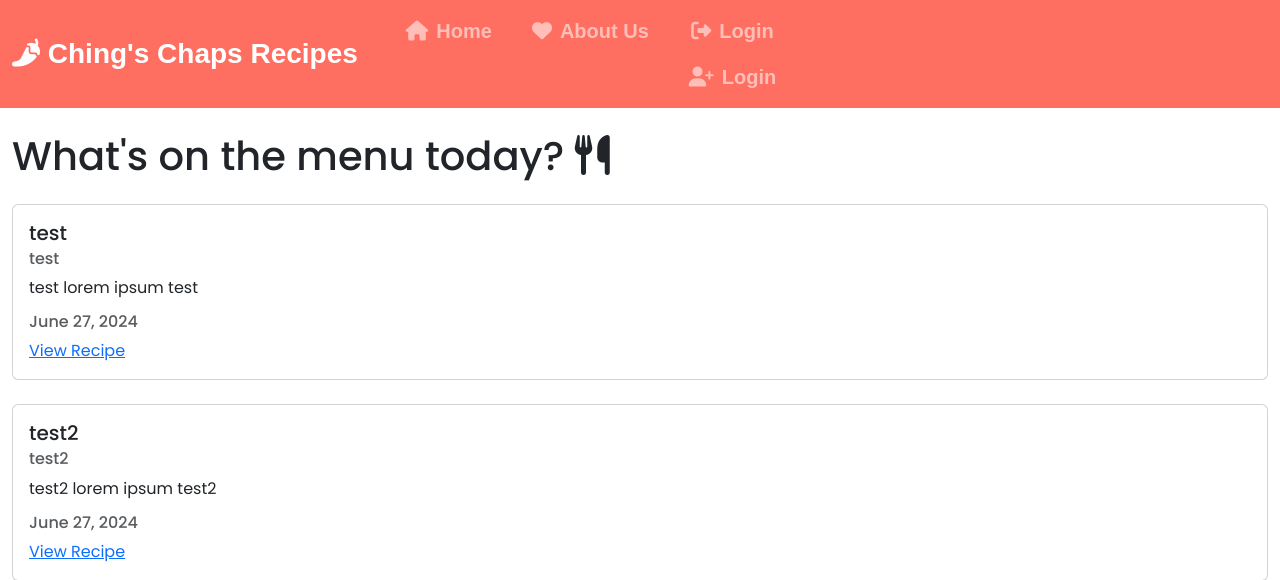
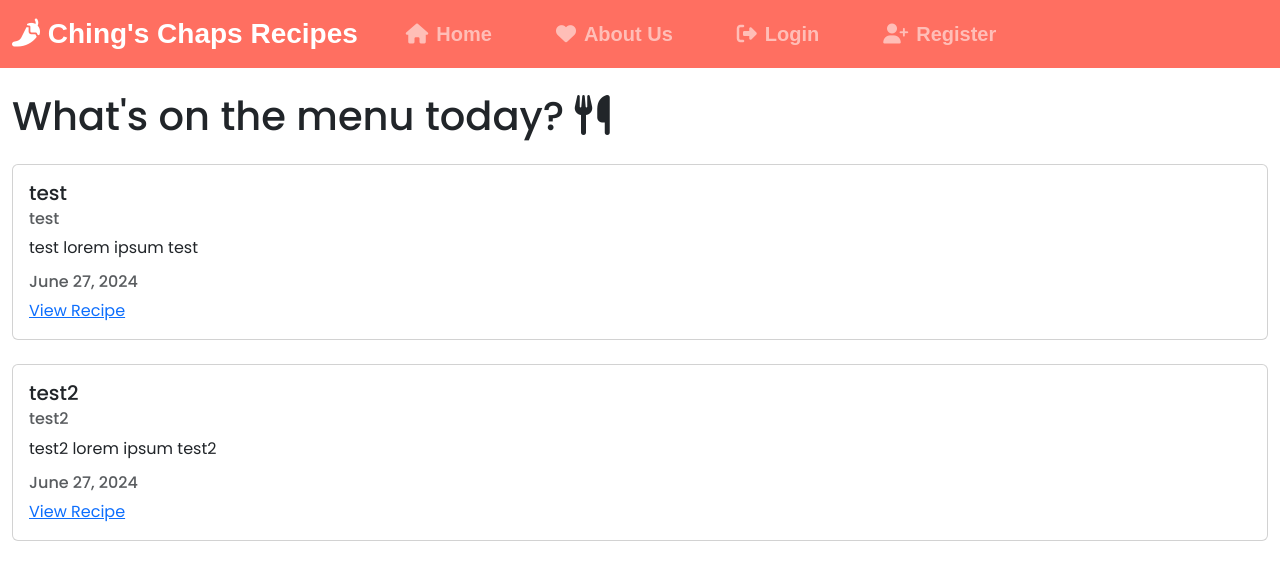
Before and after one commit to JamieBennett-Dev/Hackathon3-Recipe, a Django app: page / in a window 1280 px wide. Shown: the top 580 px of the page. Run offline with Django 5.2, Linux system fonts and the light colour scheme; data comes from the database, SQL or seed files in the repository; some libraries are stand-ins or nearby versions; some web fonts are replaced.

Commit message:
fixed base.html navbar

```diff
--- a/grub/urls.py
+++ b/grub/urls.py
@@ -25,5 +25,5 @@ urlpatterns = [
     path('register/', user_views.register, name="user-register"),
     path('login/', auth_views.LoginView.as_view(template_name='users/login.html'), name="user-login"),
     path('logout/', auth_views.LogoutView.as_view(template_name='users/logout.html'), name="user-logout"),
-    #path('profile/', user_views.profile, name="user-profile"),
+    path('profile/', user_views.profile, name="user-profile"),
 ]
--- a/recipes/templates/recipes/base.html
+++ b/recipes/templates/recipes/base.html
@@ -44,21 +44,29 @@
                         <a class="nav-link fs-5 d-flex justify-content-center align-items-center" aria-current="page"
                             href="{% url 'recipes-home' %}"><i class="fa-solid fa-house pe-2"></i> Home</a>
                     </li>
-                    <li class="nav-item">
+                    <li class="nav-item px-4">
                         <a class="nav-link fs-5 d-flex justify-content-center align-items-center" aria-current="page"
                             href="{% url 'recipes-about' %}"><i class="fa-solid fa-heart pe-2"></i> About Us</a>
                     </li>
+                    {% if user.is_authenticated %}
                     <li class="nav-item px-4">
-                        {% if user.is_authenticated %}
+                        <a class="nav-link fs-5 d-flex justify-content-center align-items-center" aria-current="page"
+                            href="{% url 'user-profile' %}"><i class="fa-solid fa-user pe-2"></i> My Profile</a>
+                    </li>
+                    <li class="nav-item px-4">
                         <a class="nav-link fs-5 d-flex justify-content-center align-items-center" aria-current="page"
                             href="{% url 'user-logout' %}"><i class="fa-solid fa-right-from-bracket pe-2"></i> Logout</a>
-                        {% else %}
+                    </li>
+                    {% else %}
+                    <li class="nav-item px-4">
                         <a class="nav-link fs-5 d-flex justify-content-center align-items-center" aria-current="page"
                             href="{% url 'user-login' %}"><i class="fa-solid fa-right-from-bracket pe-2"></i> Login</a>
+                    </li>
+                    <li class="nav-item px-4">
                         <a class="nav-link fs-5 d-flex justify-content-center align-items-center" aria-current="page"
-                            href="{% url 'user-register' %}"><i class="fa-solid fa-user-plus pe-2"></i> Login</a>
-                        {% endif %}
+                            href="{% url 'user-register' %}"><i class="fa-solid fa-user-plus pe-2"></i> Register</a>
                     </li>
+                    {% endif %}
                 </ul>
             </div>
         </div>
```
